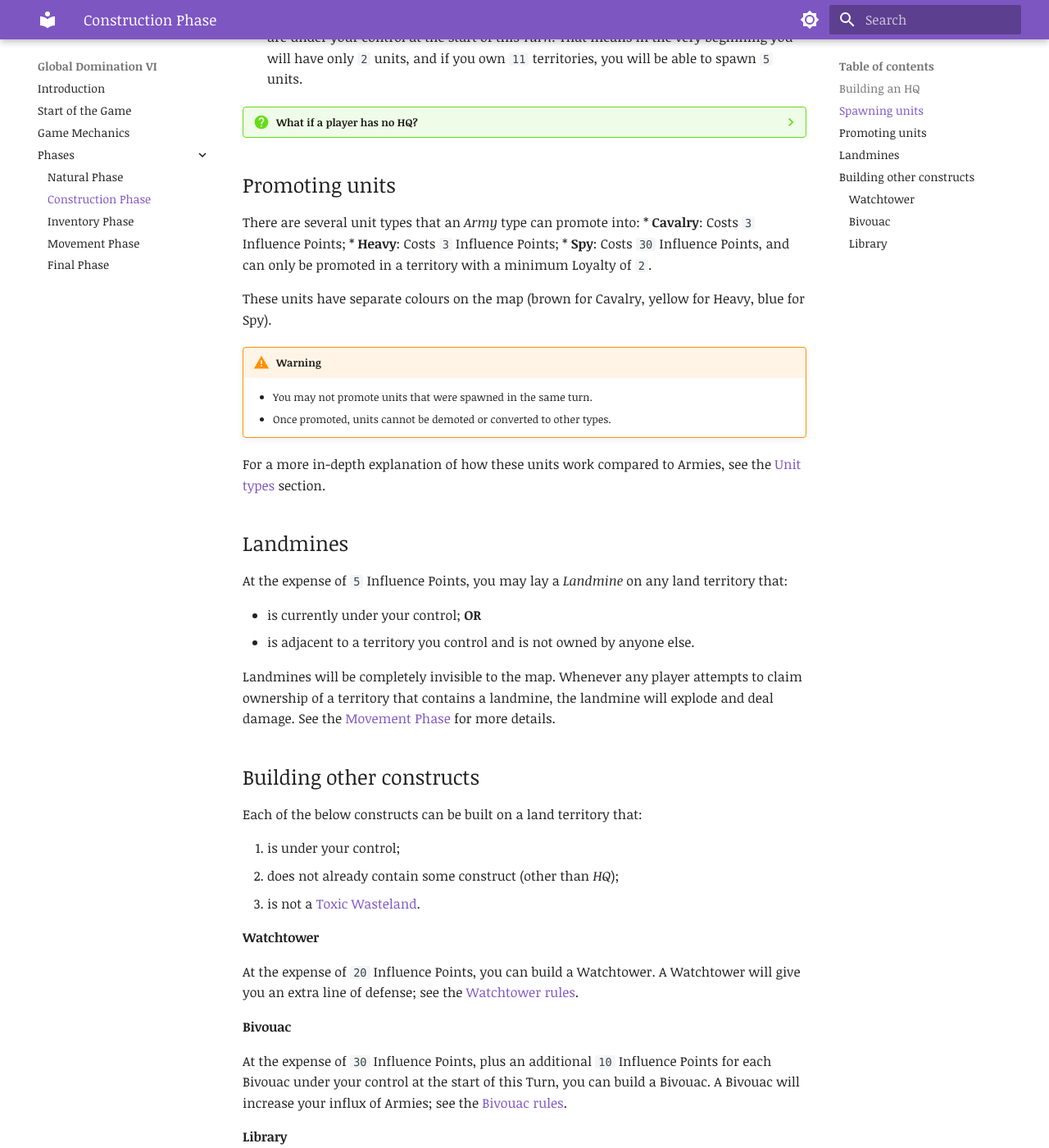
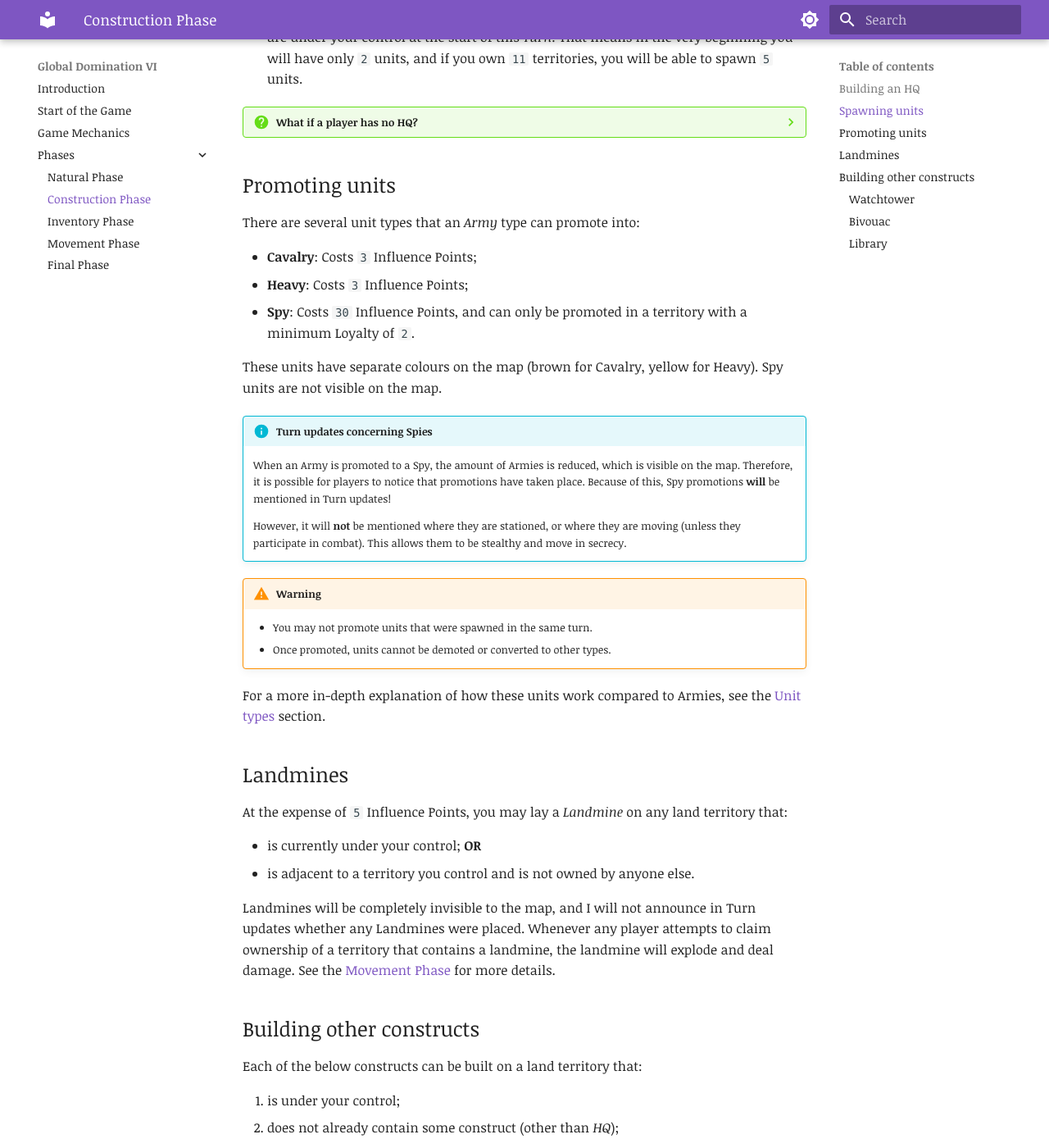
Before and after one commit to griendt/gd6, an MkDocs documentation site: the page built from docs/docs/phases/2_construction.md, in a window 1280 px wide and 1400 px high, scrolled down 1055 px. Shown: the whole window at 82% size. Built offline with MkDocs 1.6.1 and Material for MkDocs 9.7.7, drawn with Linux system fonts in a browser that asks for light colours; some web fonts are replaced.

Commit message:
Update docs about Spy visibility

```diff
--- a/docs/docs/phases/2_construction.md
+++ b/docs/docs/phases/2_construction.md
@@ -58,11 +58,20 @@ Furthermore, if you already own the land next to your *HQ* and have some units s
 ## Promoting units
 
 There are several unit types that an *Army* type can promote into:
+
  * **Cavalry**: Costs `3` Influence Points;
  * **Heavy**: Costs `3` Influence Points;
  * **Spy**: Costs `30` Influence Points, and can only be promoted in a territory with a minimum Loyalty of `2`.
 
-These units have separate colours on the map (brown for Cavalry, yellow for Heavy, blue for Spy).
+These units have separate colours on the map (brown for Cavalry, yellow for Heavy). Spy units are not visible on the map.
+
+!!! info "Turn updates concerning Spies"
+    When an Army is promoted to a Spy, the amount of Armies is reduced, which is visible on the map.
+    Therefore, it is possible for players to notice that promotions have taken place.
+    Because of this, Spy promotions **will** be mentioned in Turn updates!
+
+    However, it will **not** be mentioned where they are stationed, or where they are moving (unless they participate in combat).
+    This allows them to be stealthy and move in secrecy.
 
 !!! warning
     * You may not promote units that were spawned in the same turn.
@@ -77,7 +86,8 @@ At the expense of `5` Influence Points, you may lay a *Landmine* on any land ter
 * is currently under your control; **OR**
 * is adjacent to a territory you control and is not owned by anyone else.
 
-Landmines will be completely invisible to the map. Whenever any player attempts to claim ownership of a territory that contains a landmine, the landmine will explode and deal damage.
+Landmines will be completely invisible to the map, and I will not announce in Turn updates whether any Landmines were placed.
+Whenever any player attempts to claim ownership of a territory that contains a landmine, the landmine will explode and deal damage.
 See the [Movement Phase](4_movement.md) for more details.
 
 ## Building other constructs
```
